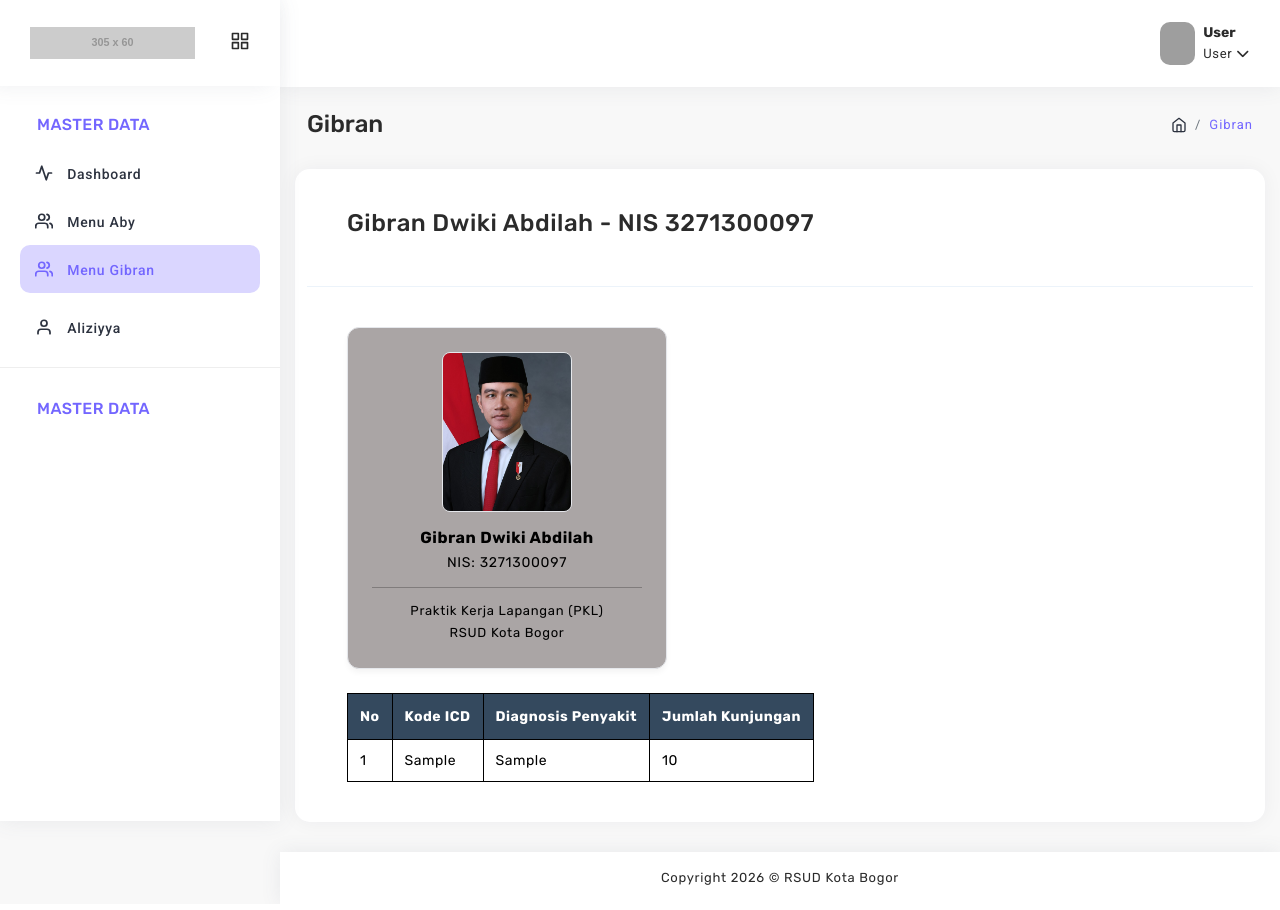
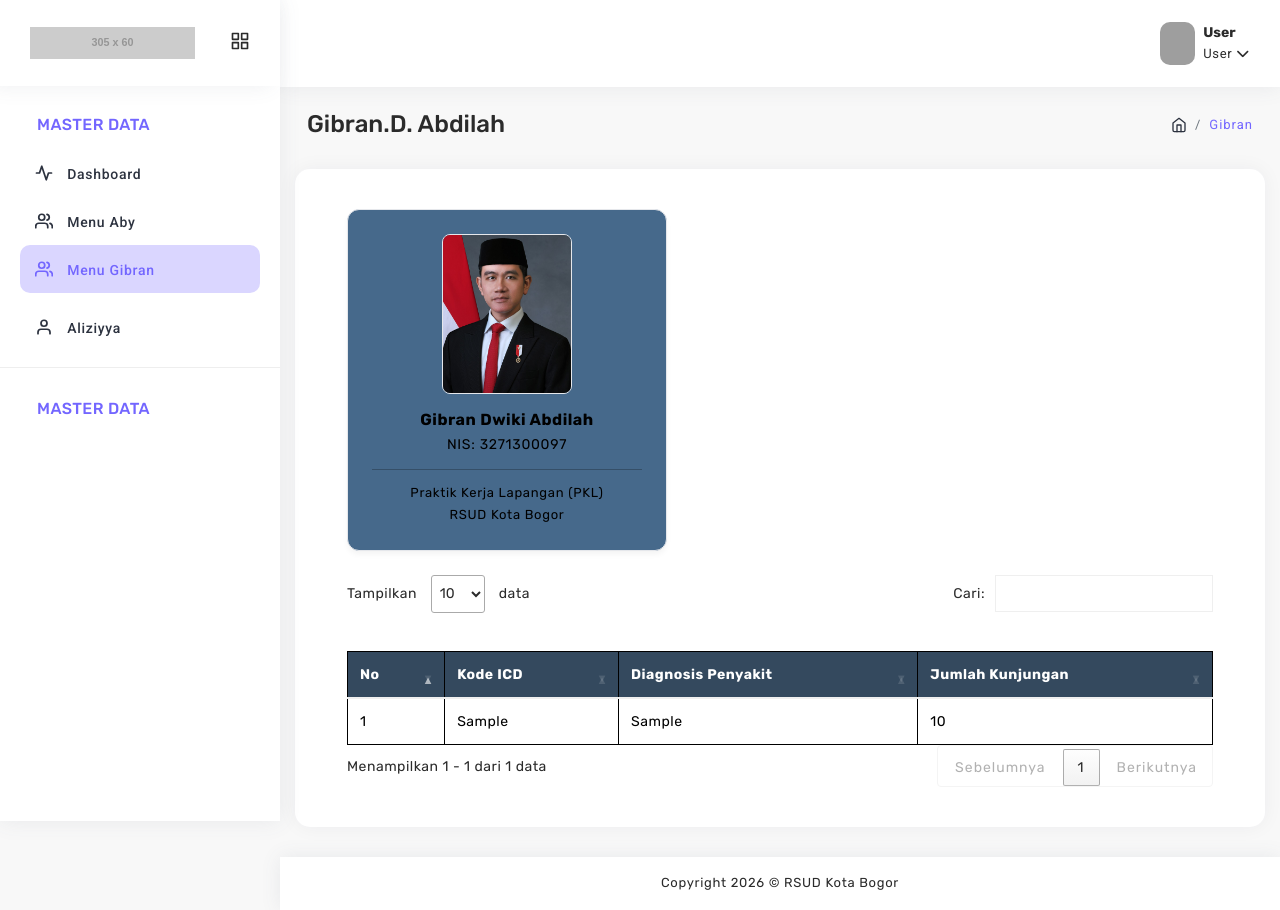
Before and after one commit to gibranabdilah236-cpu/PKL-2026-2027, a Laravel app: page /menu-gibran in a window 1280 px wide. Run offline with Laravel 8, Linux system fonts and the light colour scheme; a user stored in the database is signed in; data comes from the database, SQL or seed files in the repository; tables that the repository leaves empty hold one stand-in row (values such as "Sample post"); grey boxes labelled with a size stand in for pictures from a placeholder-image service; some libraries are stand-ins or nearby versions; grey boxes are pictures that could not be loaded.

Commit message:
Menambhkan Pagination

```diff
--- a/resources/views/menu-gibran.blade.php
+++ b/resources/views/menu-gibran.blade.php
@@ -3,7 +3,7 @@
 @section('title', 'Menu Gibran')
 
 @section('breadcrumb-title')
-<h3>Gibran</h3>
+<h3>Gibran.D. Abdilah</h3>
 @endsection
 
 @section('breadcrumb-items')
@@ -12,13 +12,10 @@
 
 @section('content')
 <div class="container-fluid">
-	<div class="row">
-        <div class="card" data-aos="fade-up">
-            <div class="card-header">
-                <h4>Gibran Dwiki Abdilah - NIS 3271300097</h4>
-            </div>
+    <div class="row">
+        <div class="card">
             <div class="card-body">
-                <div style="background: #aaa5a5; border: 1px solid #e5e7eb; border-radius: 12px; padding: 24px; max-width: 320px; text-align: left; box-shadow: 0 4px 6px -1px rgba(0, 0, 0, 0.05);">
+                <div style="background: #46698b; border: 1px solid #e5e7eb; border-radius: 12px; padding: 24px; max-width: 320px; text-align: left; box-shadow: 0 4px 6px -1px rgba(0, 0, 0, 0.05);">
                     <center>
                         <img src="{{ asset('assets/images/foto/Gibran.jpg') }}" alt="Foto Gibran" style="width: 130px; height: 160px; border-radius: 8px; object-fit: cover; margin-bottom: 16px; border: 1px solid #e5e7eb;">
                         <h4 style="font-size: 16px; font-weight: bold; color: #000000; margin-bottom: 4px;">Gibran Dwiki Abdilah</h4>
@@ -44,7 +41,7 @@
                         }
                     </style>
 
-                    <table class="table-custom">
+                    <table id="tabelPenyakit" class="table-custom" style="width:100%">
                         <thead>
                             <tr>
                                 <th>No</th>
@@ -67,6 +64,30 @@
                 </div>
             </div>
         </div>
-	</div>
+    </div>
 </div>
 @endsection
+
+@push('after-style')
+<link rel="stylesheet" href="{{ asset('assets/vendors/datatable/datatables.min.css') }}">
+@endpush
+
+@push('after-script')
+<script src="{{ asset('assets/vendors/datatable/datatables.min.js') }}"></script>
+<script>
+    $(document).ready(function () {
+        $('#tabelPenyakit').DataTable({
+            pageLength: 10,
+            lengthMenu: [10, 25, 50, 100],
+            language: {
+                search: 'Cari:',
+                lengthMenu: 'Tampilkan _MENU_ data',
+                info: 'Menampilkan _START_ - _END_ dari _TOTAL_ data',
+                infoEmpty: 'Tidak ada data',
+                zeroRecords: 'Data tidak ditemukan',
+                paginate: { previous: 'Sebelumnya', next: 'Berikutnya' }
+            }
+        });
+    });
+</script>
+@endpush
```
